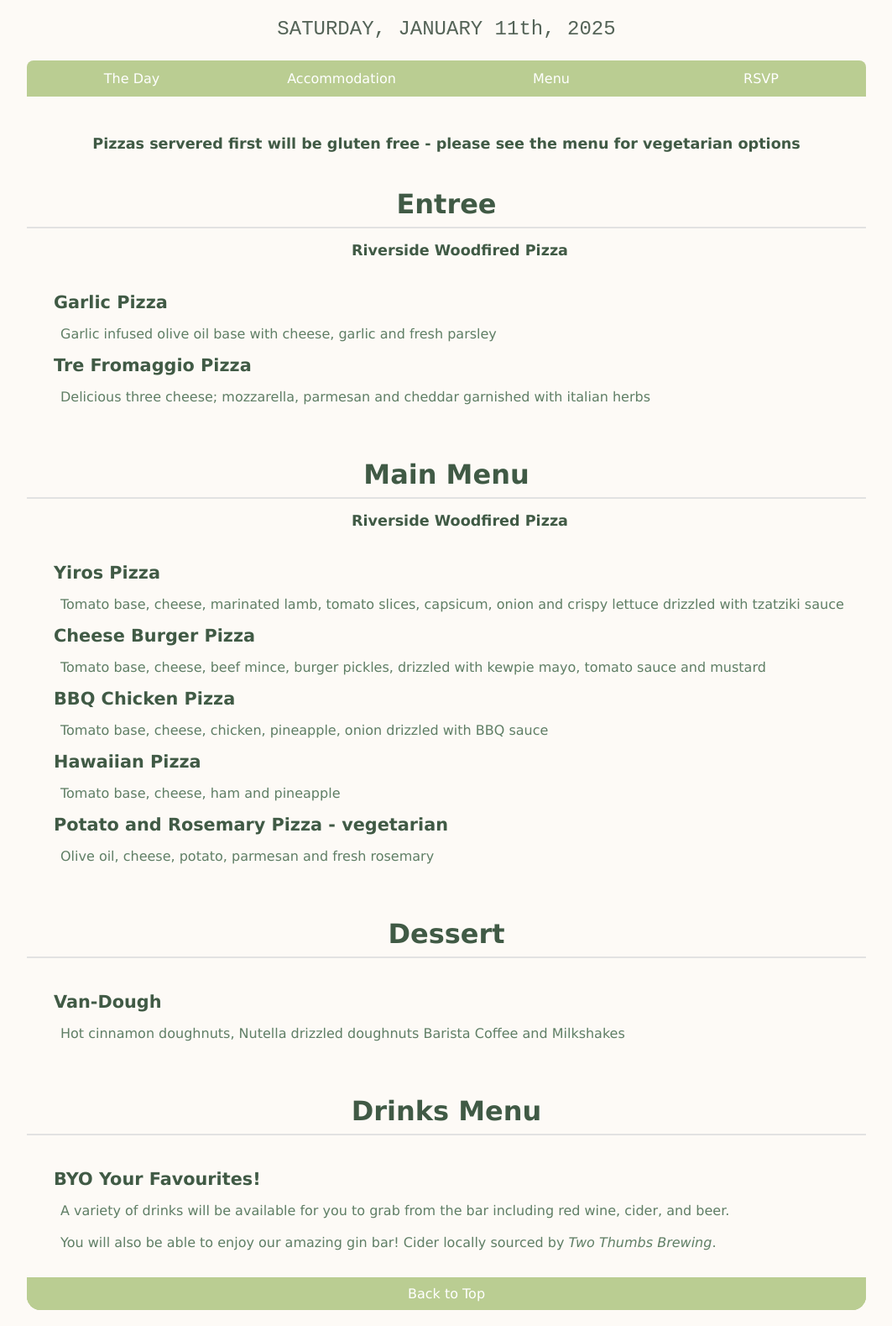
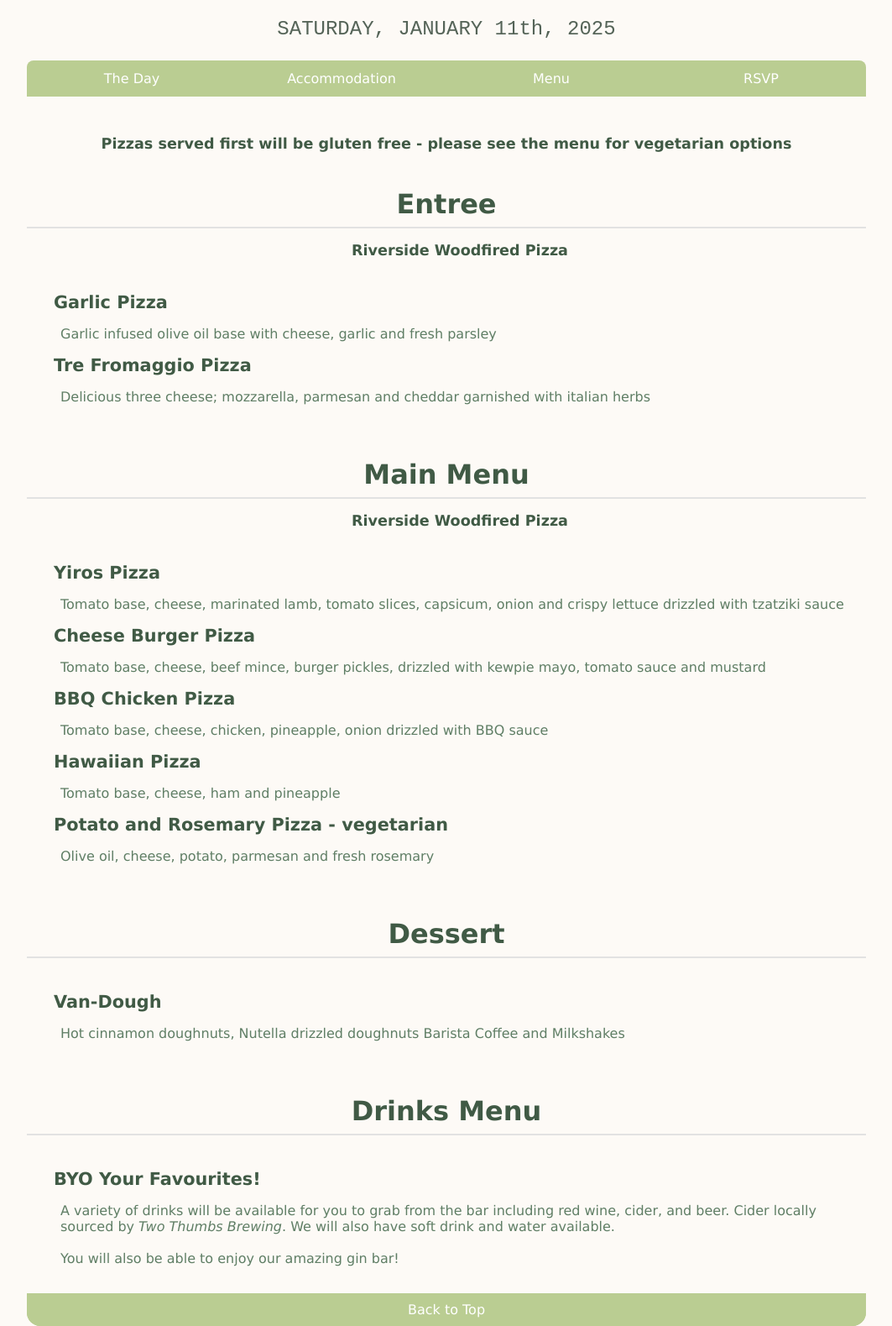
Before and after one commit to pwnage123/pwange123.github.io, a plain HTML site: page themenu.html in a window 1280 px wide. Shown: the part 231-1810 px from the top of the page at 84% size, without its empty margins (108-1171 px from the left). Drawn offline with Linux system fonts and the light colour scheme.

Commit message:
Updated menu
Corrected spelling for served and added soft drink to the drink options, along with moving the cider locally sourced to be more inline with the sentences

```diff
--- a/themenu.html
+++ b/themenu.html
@@ -43,7 +43,7 @@
 
         <div class="mainmenu">
             <div class="menufood"><br><Br>
-              <h1 class="foodtitle1">Pizzas servered first will be gluten free - please see the menu for vegetarian options</h1><br>
+              <h1 class="foodtitle1">Pizzas served first will be gluten free - please see the menu for vegetarian options</h1><br>
                 <h1 class="menufoodheader">Entree</h1>
                 <h2 class="foodtitle1">Riverside Woodfired Pizza</h2>
                 <div class="menufoodtext">
@@ -87,9 +87,9 @@
             <div class="drinkstext">
                 <h2 class="foodtitle">BYO Your Favourites!</h2>
                 <p class="food">
-                    A variety of drinks will be available for you to grab from the bar including red wine, cider, and beer.
+                    A variety of drinks will be available for you to grab from the bar including red wine, cider, and beer. Cider locally sourced by <i>Two Thumbs Brewing</i>. We will also have soft drink and water available.
                     <br><br>You will also be able to enjoy our amazing gin bar!
-                    Cider locally sourced by <i>Two Thumbs Brewing</i>.
+
                 </p>
             </div>
         </div>
```
